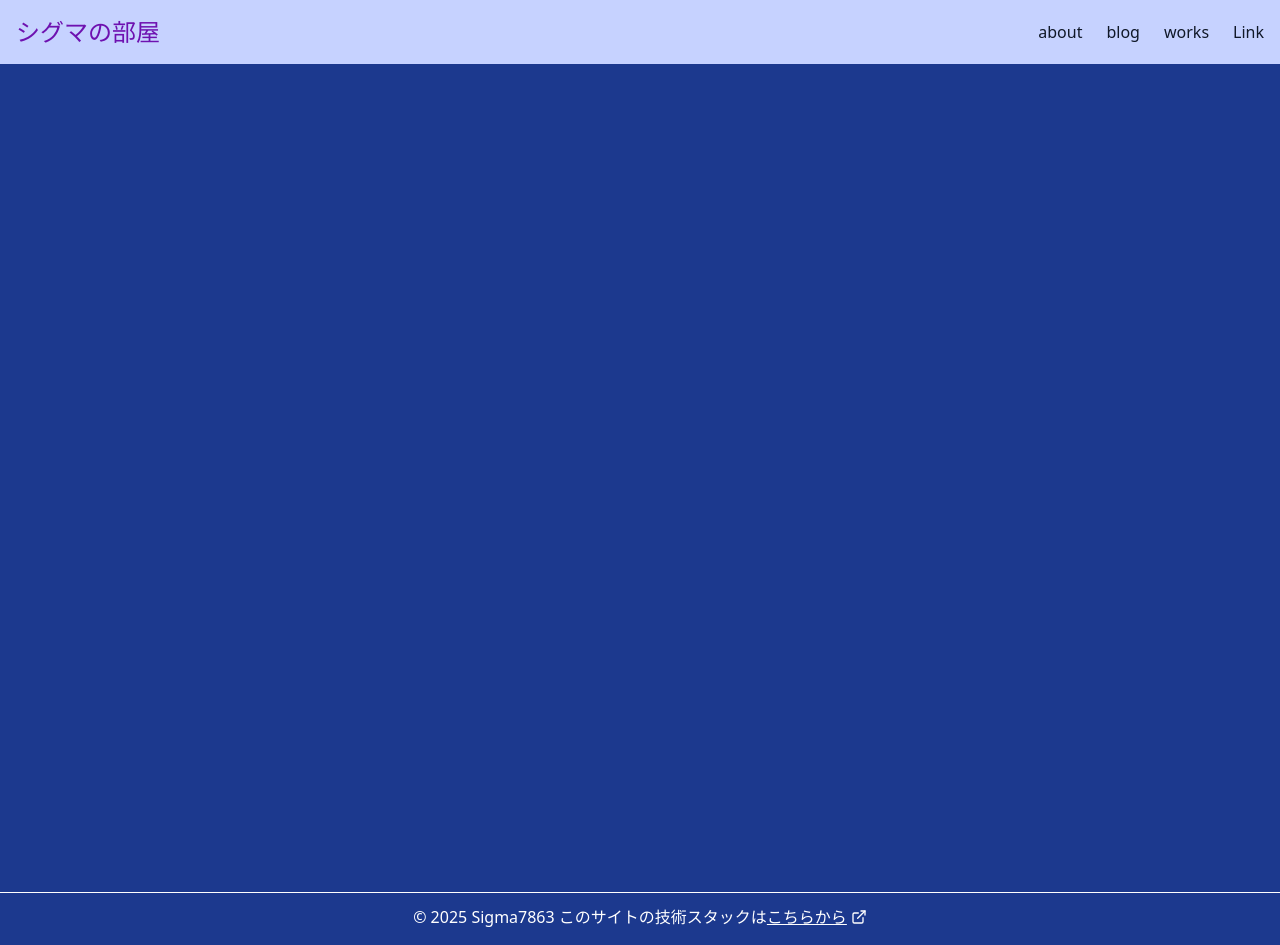
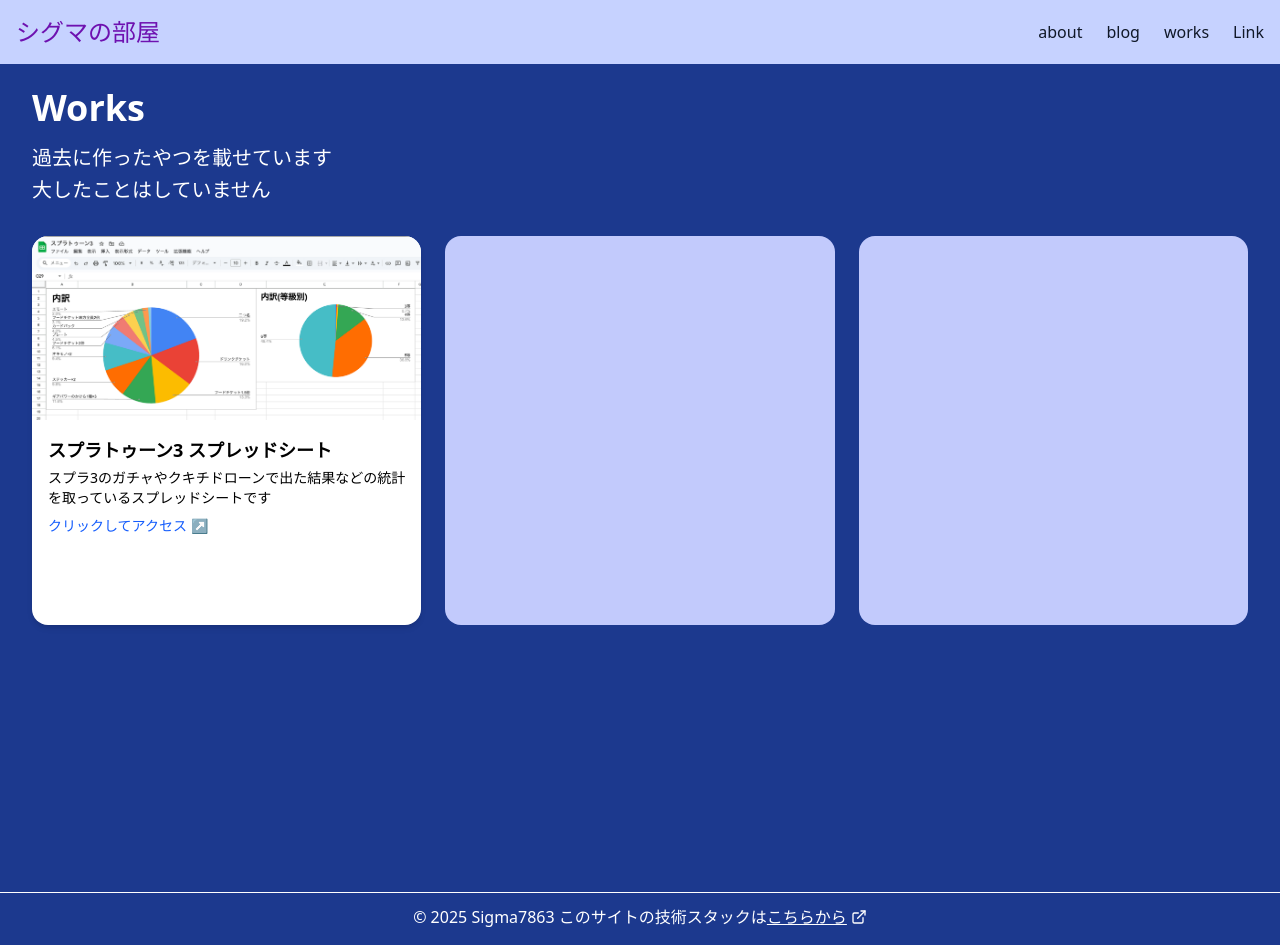
Before and after one commit to sigma7863/sigma7863.github.io, a Next.js app: page /works in a window 1280 px wide. Built offline with nearby package versions, Linux system fonts and the light colour scheme.

Commit message:
worksを追加

```diff
--- a/src/app/works/page.tsx
+++ b/src/app/works/page.tsx
@@ -1,8 +1,35 @@
+import Link from "next/link";
+import Image from "next/image";
+
 export default function Works() {
-  return(
+  return (
     <>
-      <main className="min-h-screen bg-blue-900 text-white">
+      <main className="min-h-screen bg-blue-900 text-white px-8 py-6">
+        <h1 className="text-4xl font-bold mb-4">Works</h1>
+        <p className="text-xl mb-1">過去に作ったやつを載せています</p>
+        <p className="text-xl mb-8">大したことはしていません</p>
 
+        <div className="grid grid-cols-1 sm:grid-cols-2 md:grid-cols-3 gap-6">
+          <Link href="https://example.com"
+            target="_blank"
+            className="bg-white text-black rounded-2xl shadow-md overflow-hidden hover:scale-105 transition-transform duration-300"
+          >
+            <Image src="/splatoon3-spreadsheet.png" width={40} height={40} alt="splatoon3-spreadsheet" className="w-full h-auto"/>
+            <div className="p-4">
+              <h2 className="text-lg font-bold">スプラトゥーン3 スプレッドシート</h2>
+              <p className="text-sm mt-1">
+                スプラ3のガチャやクキチドローンで出た結果などの統計を取っているスプレッドシートです
+              </p>
+              <p className="text-sm text-blue-600 mt-2">
+                クリックしてアクセス ↗
+              </p>
+            </div>
+          </Link>
+
+          {/* 空のプレースホルダーカード */}
+          <div className="bg-[#c2cafc] rounded-2xl aspect-square" />
+          <div className="bg-[#c2cafc] rounded-2xl aspect-square" />
+        </div>
       </main>
     </>
   );
```
